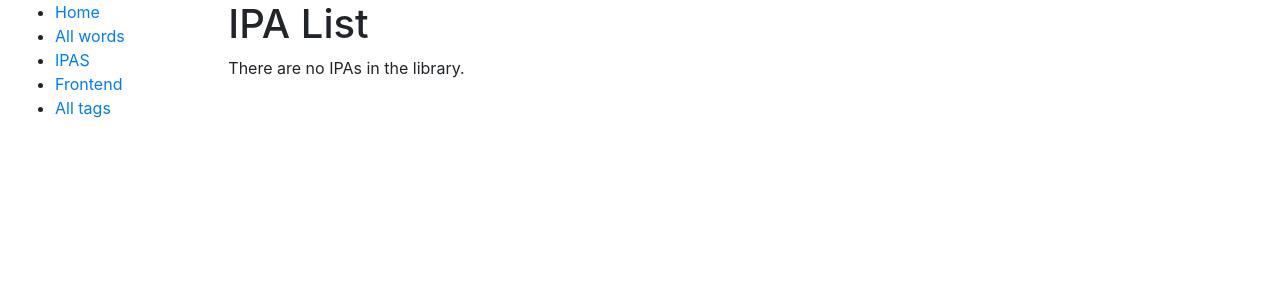
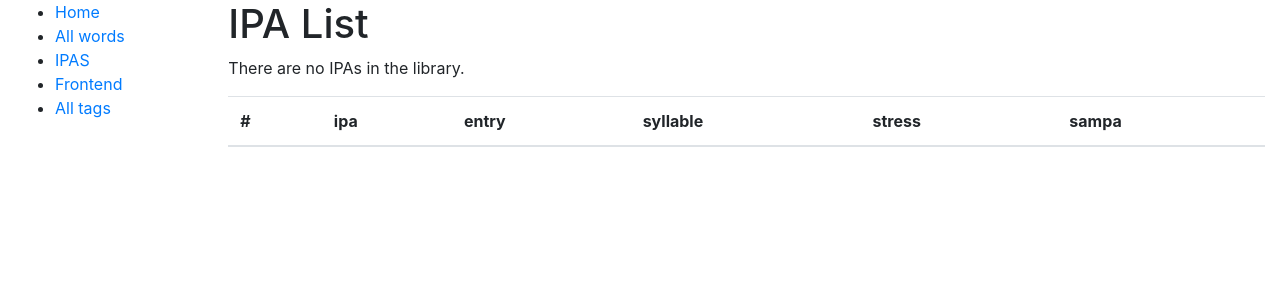
Before and after one commit to BennyA19/DaD, a Django app: page /catalog/ipas/ in a window 1280 px wide. Shown: the top 300 px of the page. Run offline with Django 3.2, Linux system fonts and the light colour scheme; data that the repository does not hold is empty; some libraries are stand-ins or nearby versions.

Commit message:
Update 2
- Anpassung der Slug
- Anpassung Ipa Listen Darstellung

```diff
--- a/dad/catalog/admin.py
+++ b/dad/catalog/admin.py
@@ -19,7 +19,7 @@ admin.site.register(Active)
 @admin.register(Word)
 class WORDAdmin(admin.ModelAdmin):
     list_display = ('id','entry', 'index','display_tag','updated')
-    prepopulated_fields = {'slug': ('entry',)}  #automatically populates the field with the entry value
+    prepopulated_fields = {'slug': ('entry','tag',)}  #automatically populates the field with the entry value
 
 
 #admin.site.register(ipa)
--- a/dad/catalog/templates/catalog/ipa_list.html
+++ b/dad/catalog/templates/catalog/ipa_list.html
@@ -3,10 +3,7 @@
 {% block content %}
 
   <h1>IPA List</h1>
-  {% if ipa_list %}
-    {% for ipa in ipa_list %}
 <table class="table table-striped">
-  <ul>
      <thead>
         <tr>
             <th scope="col">#</th>
@@ -17,10 +14,13 @@
             <th scope="col">sampa</th>
         </tr>
     </thead>
+  {% if ipa_list %}
+    {% for ipa in ipa_list %}
+  <ul>
      <tr>
         <th scope="row">{{ipa.id}}</th>
         <th scope="row">{{ipa.ipa}}</th>
-        <th scope="row">{{ipa.word_id.word|join:", "}}}</th>
+        <th scope="row">{{ipa.word}}</th>
         <th scope="row">{{ipa.syllable}}</th>
         <th scope="row">{{ipa.stress}}</th>
         <th scope="row">{{ipa.sampa}}</th>
--- a/dad/catalog/urls.py
+++ b/dad/catalog/urls.py
@@ -6,6 +6,6 @@ urlpatterns = [
     path('ipas/', views.IpaListView.as_view(), name='ipas'),
     path('ipa/<int:pk>', views.IpaDetailView.as_view(), name='ipa-detail'),      ##int:pk = pk is the expected variable to continue working with (primary key)
     path('words/', views.WordListView.as_view(), name='words'),
-    path('word/<slug:slug>', views.WordDetailView.as_view(), name='word-detail'),      ##int:pk = pk is the expected variable to continue working with (primary key)
+    path('word/<slug:slug>', views.WordDetailView.as_view(), name='word-detail'),      ##slug:slug = slug is the expected variable to continue working with (primary key)
     path('audio/<int:pk>', views.index, name='audio'),
 ]
```
Also changed, not shown: dad/catalog/migrations/0001_initial.py (deleted), dad/catalog/migrations/0002_word_slug.py (deleted), dad/catalog/migrations/0003_auto_20210119_0947.py (deleted).
